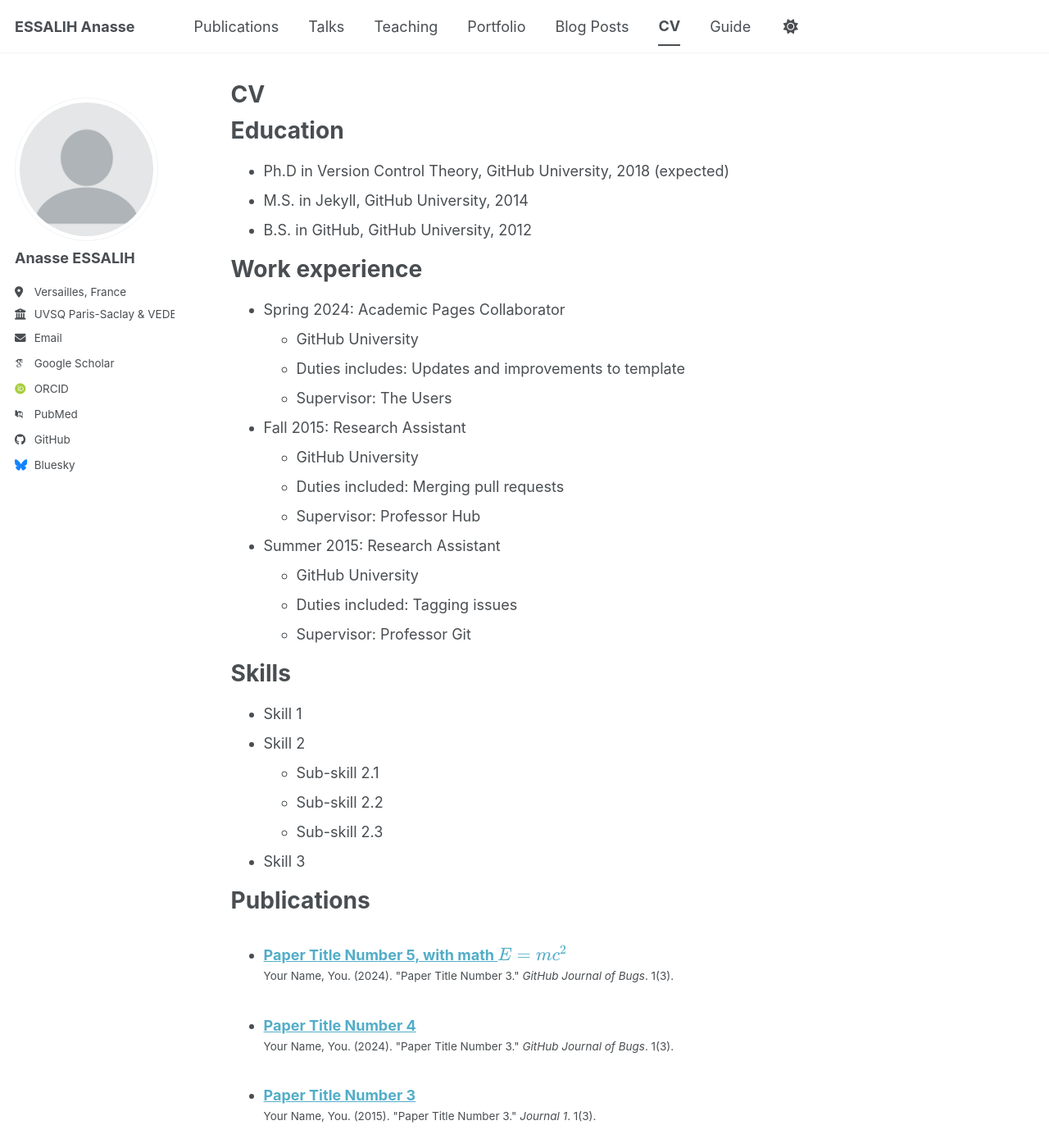
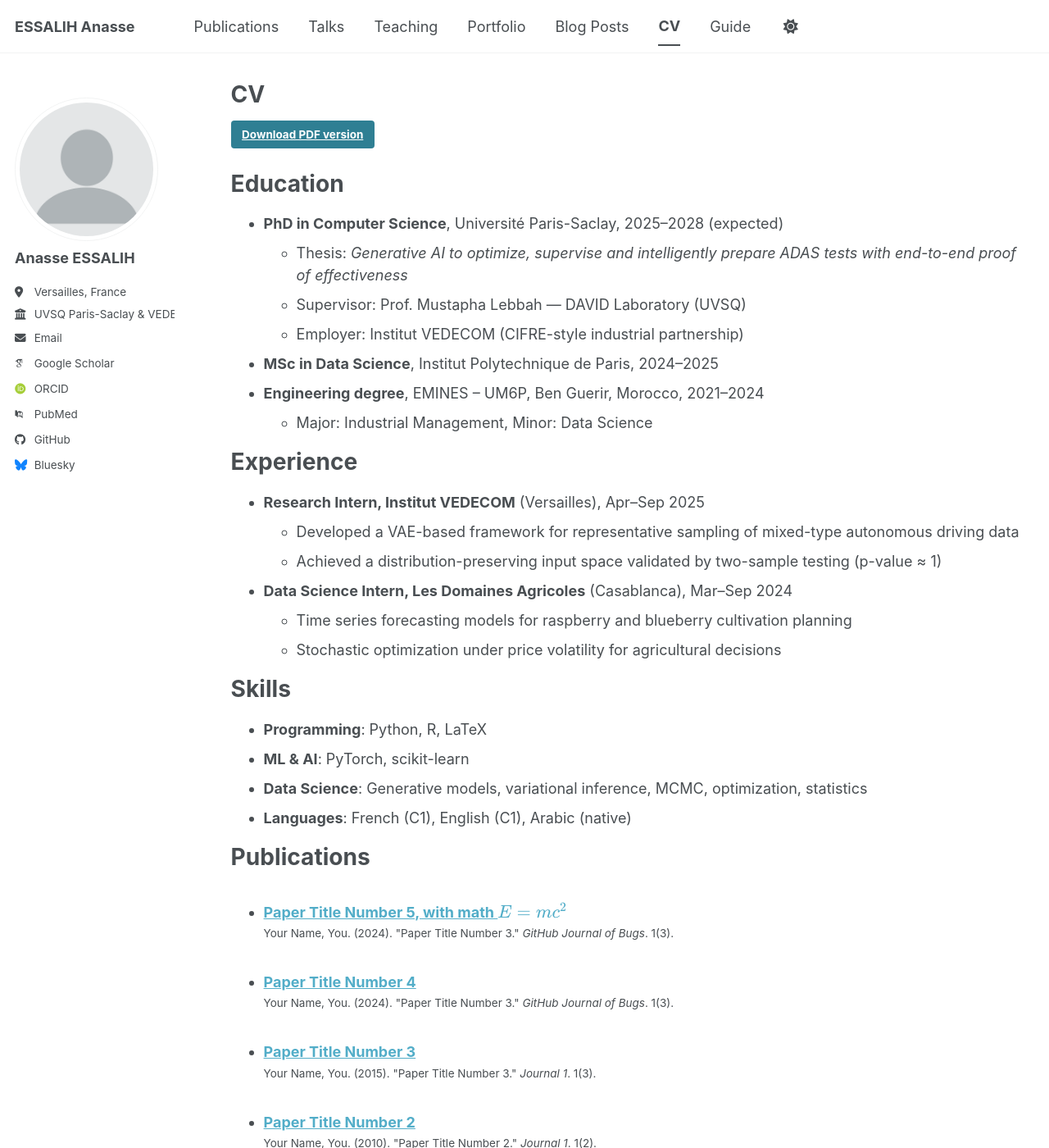
Before and after one commit to essalihanasse/essalihanasse.github.io, a Jekyll site: the page built from _pages/cv.md, in a window 1280 px wide and 1400 px high. Shown: the whole window at 82% size. Built offline with Jekyll 4.4.1, drawn with Linux system fonts in a browser that asks for light colours; some web fonts are replaced; a script bundle is joined from its source files by our own code; library files that are not in the unit come from our copies; some of the changed text lies outside the part shown.

Commit message:
Revise CV with current education and experience
Updated CV with new education, experience, skills, and removed outdated sections.

```diff
--- a/_pages/cv.md
+++ b/_pages/cv.md
@@ -9,56 +9,36 @@ redirect_from:
 
 {% include base_path %}
 
+[Download PDF version](/files/CV.pdf){: .btn .btn--primary}
+
 Education
 ======
-* Ph.D in Version Control Theory, GitHub University, 2018 (expected)
-* M.S. in Jekyll, GitHub University, 2014
-* B.S. in GitHub, GitHub University, 2012
+* **PhD in Computer Science**, Université Paris-Saclay, 2025–2028 (expected)
+  * Thesis: *Generative AI to optimize, supervise and intelligently prepare ADAS tests with end-to-end proof of effectiveness*
+  * Supervisor: Prof. Mustapha Lebbah — DAVID Laboratory (UVSQ)
+  * Employer: Institut VEDECOM (CIFRE-style industrial partnership)
+* **MSc in Data Science**, Institut Polytechnique de Paris, 2024–2025
+* **Engineering degree**, EMINES – UM6P, Ben Guerir, Morocco, 2021–2024
+  * Major: Industrial Management, Minor: Data Science
 
-Work experience
+Experience
 ======
-* Spring 2024: Academic Pages Collaborator
-  * GitHub University
-  * Duties includes: Updates and improvements to template
-  * Supervisor: The Users
-
-* Fall 2015: Research Assistant
-  * GitHub University
-  * Duties included: Merging pull requests
-  * Supervisor: Professor Hub
-
-* Summer 2015: Research Assistant
-  * GitHub University
-  * Duties included: Tagging issues
-  * Supervisor: Professor Git
+* **Research Intern, Institut VEDECOM** (Versailles), Apr–Sep 2025
+  * Developed a VAE-based framework for representative sampling of mixed-type autonomous driving data
+  * Achieved a distribution-preserving input space validated by two-sample testing (p-value ≈ 1)
+* **Data Science Intern, Les Domaines Agricoles** (Casablanca), Mar–Sep 2024
+  * Time series forecasting models for raspberry and blueberry cultivation planning
+  * Stochastic optimization under price volatility for agricultural decisions
 
 Skills
 ======
-* Skill 1
-* Skill 2
-  * Sub-skill 2.1
-  * Sub-skill 2.2
-  * Sub-skill 2.3
-* Skill 3
+* **Programming**: Python, R, LaTeX
+* **ML & AI**: PyTorch, scikit-learn
+* **Data Science**: Generative models, variational inference, MCMC, optimization, statistics
+* **Languages**: French (C1), English (C1), Arabic (native)
 
 Publications
 ======
   <ul>{% for post in site.publications reversed %}
     {% include archive-single-cv.html %}
   {% endfor %}</ul>
-
-Talks
-======
-  <ul>{% for post in site.talks reversed %}
-    {% include archive-single-talk-cv.html  %}
-  {% endfor %}</ul>
-
-Teaching
-======
-  <ul>{% for post in site.teaching reversed %}
-    {% include archive-single-cv.html %}
-  {% endfor %}</ul>
-
-Service and leadership
-======
-* Currently signed in to 43 different slack teams
```
